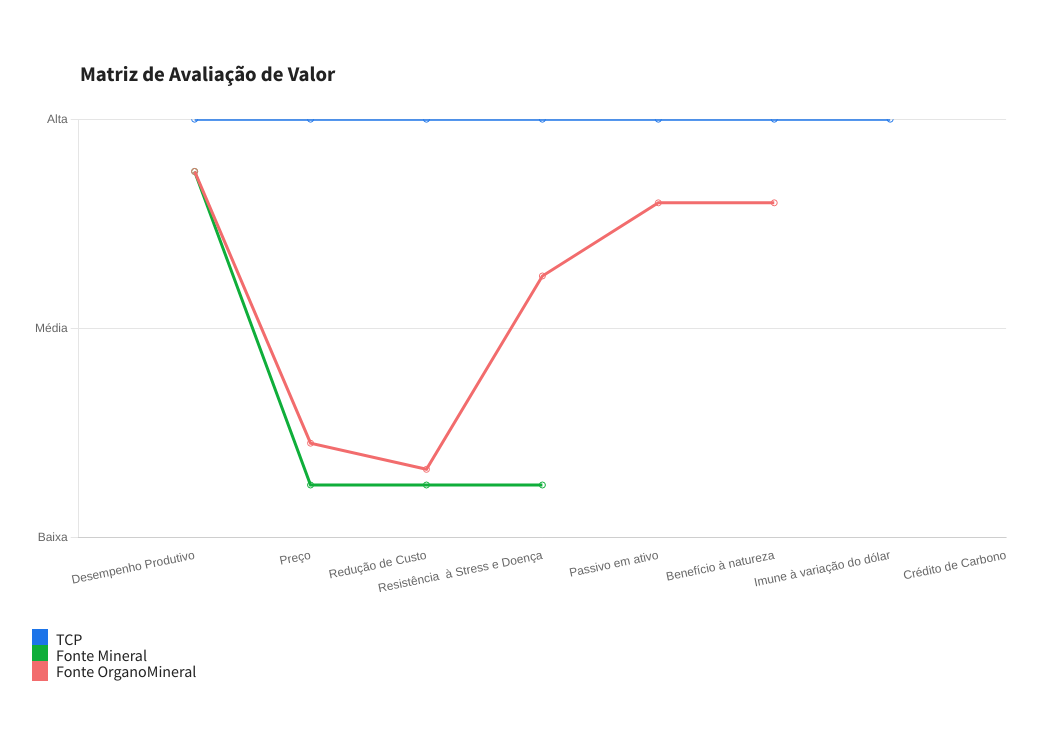
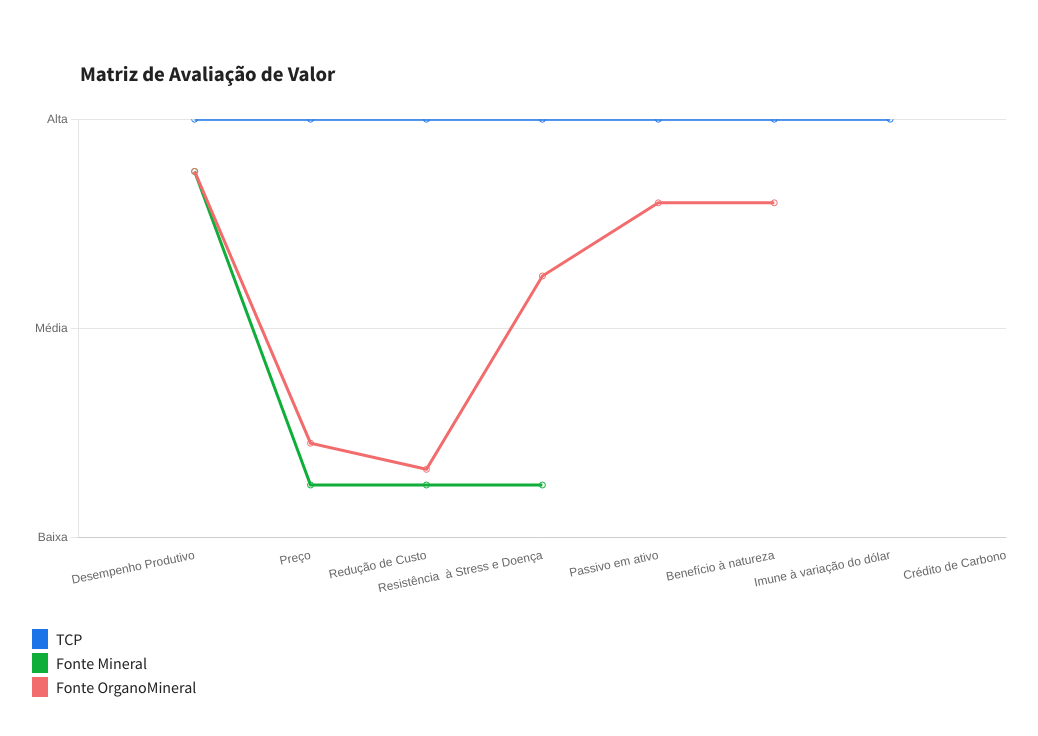
Before and after one commit to asyncFrank/presentation, a React (Create React App) app: page /grafico in a window 1280 px wide. Shown: the top 736 px of the page, without its empty margins (32-1070 px from the left). Built offline with nearby package versions, Linux system fonts and the light colour scheme.

Commit message:
presentation 2.3333

```diff
--- a/src/pages/Grafico/index.js
+++ b/src/pages/Grafico/index.js
@@ -6,7 +6,7 @@ import {
   LinearScale,
   PointElement,
 } from "chart.js";
-import '../../styles.css'
+
 ChartJs.register(LineElement, CategoryScale, LinearScale, PointElement);
 
 export default function Grafico() {
@@ -67,22 +67,59 @@ export default function Grafico() {
 
   return (
     <div style={{ width: "980px", height: "980px", margin: "4rem 0 0 4rem" }}>
-      <h1 style={{display:"flex",alignContent:"center",alignItems:"center",
-      fontFamily:"Source Sans Pro, sans-serif", fontWeight:"bold", fontSize:"1.3rem",margin:"1.5rem 0 1.5rem 3rem"}}> <span> Matriz de Avaliação de Valor</span></h1>
-      <Line data={data} options={options} style={{marginBottom:"2rem"}}></Line>
-      <h2>
+      <h1
+        style={{
+          display: "flex",
+          alignContent: "center",
+          alignItems: "center",
+          fontFamily: "Source Sans Pro, sans-serif",
+          fontWeight: "bold",
+          fontSize: "1.3rem",
+          margin: "1.5rem 0 1.5rem 3rem",
+        }}
+      >
+        {" "}
+        <span> Matriz de Avaliação de Valor</span>
+      </h1>
+      <Line
+        data={data}
+        options={options}
+        style={{ marginBottom: "2rem" }}
+      ></Line>
+      <h2
+        style={{
+          fontFamily: "Source Sans Pro, sans-serif",
+          marginBottom: "8px",
+        }}
+      >
         <span style={{ background: "#1C74E9", marginRight: "8px" }}>
           &nbsp;&nbsp;&nbsp;&nbsp;&nbsp;
         </span>
         TCP
       </h2>
-      <h2 style={{fontFamily:"Source Sans Pro, sans-serif"}}>
-        <span style={{ background: "#0FAE3A", marginRight: "8px" }}>
+      <h2
+        style={{
+          fontFamily: "Source Sans Pro, sans-serif",
+          marginBottom: "8px",
+        }}
+      >
+        <span
+          style={{
+            background: "#0FAE3A",
+            marginRight: "8px",
+            marginBottom: "8px",
+          }}
+        >
           &nbsp;&nbsp;&nbsp;&nbsp;&nbsp;
         </span>
         Fonte Mineral
       </h2>
-      <h2 style={{fontFamily:"Source Sans Pro, sans-serif"}}>
+      <h2
+        style={{
+          fontFamily: "Source Sans Pro, sans-serif",
+          marginBottom: "8px",
+        }}
+      >
         <span style={{ background: "#f26c6d", marginRight: "8px" }}>
           &nbsp;&nbsp;&nbsp;&nbsp;&nbsp;
         </span>
```
